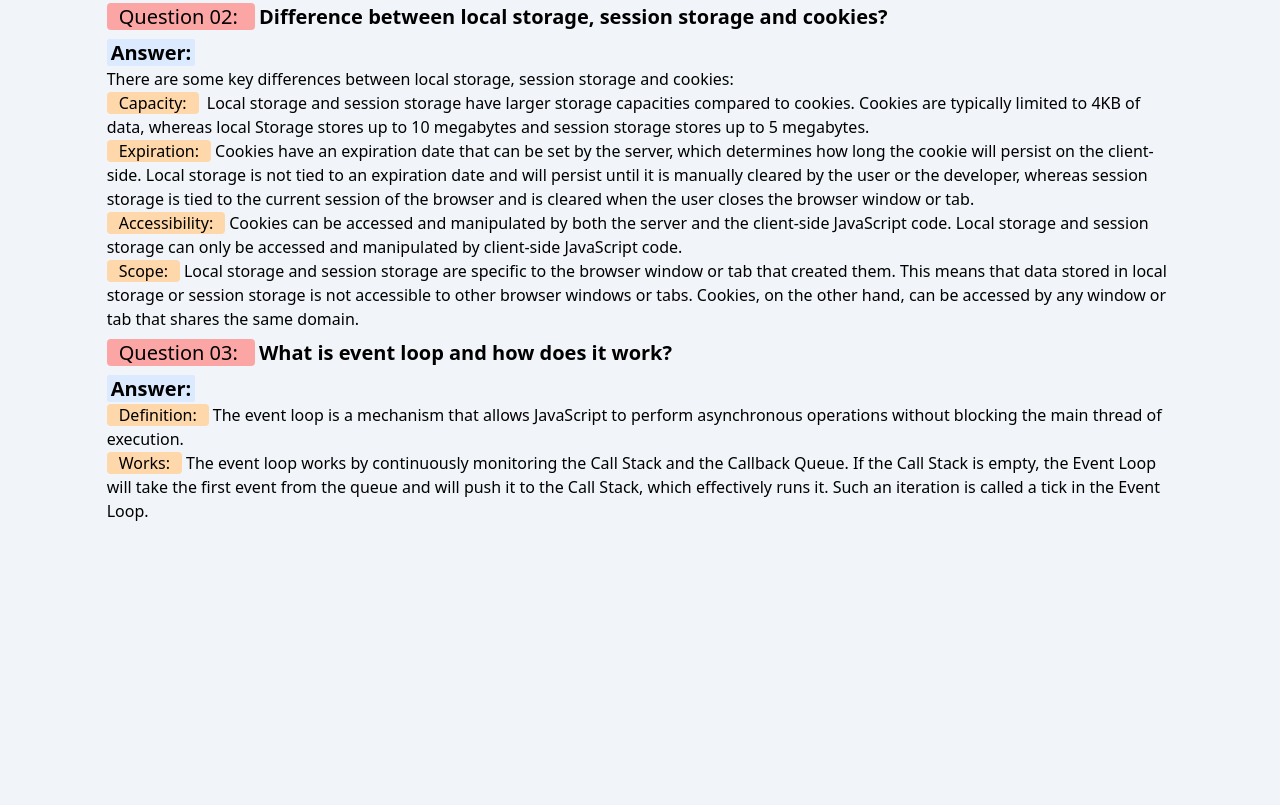
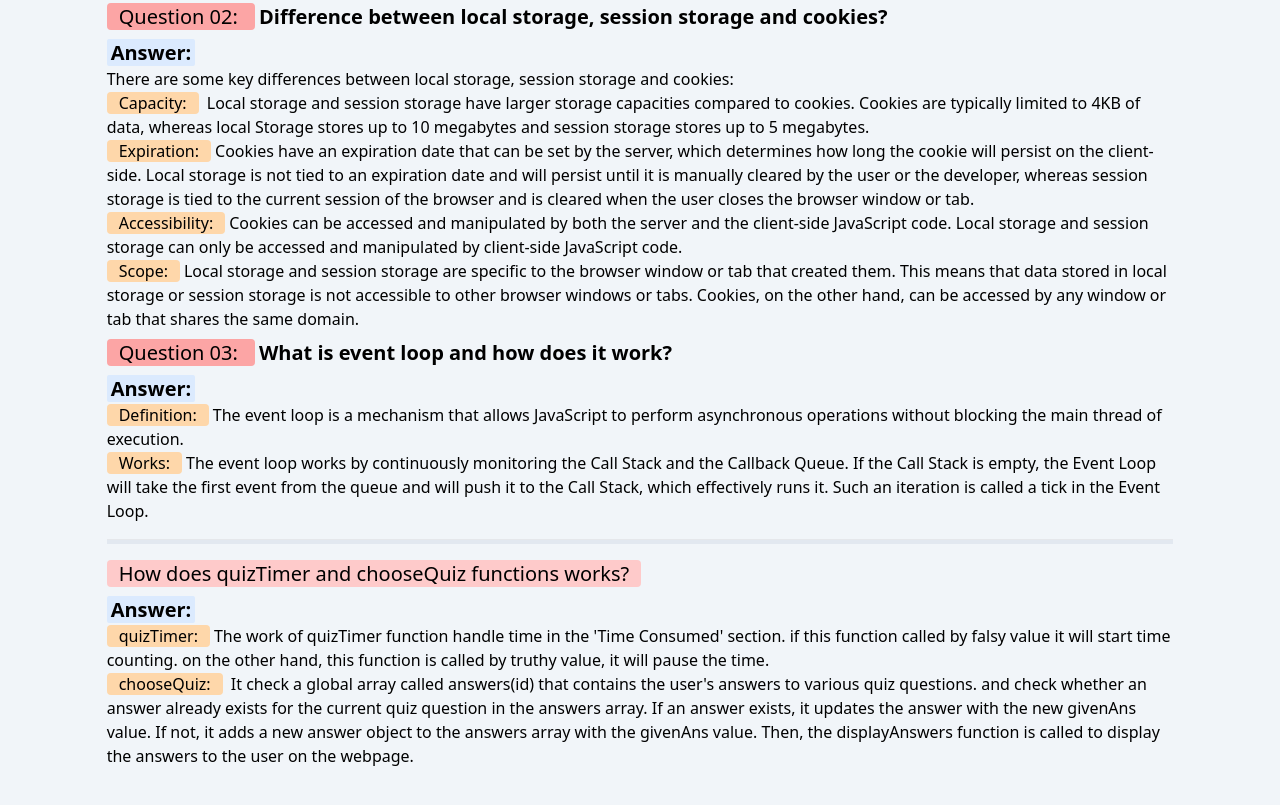
Before and after one commit to MdHasibulHasan1/assignment-07-a7-quiz-hero, a plain HTML site: page blog.html in a window 1280 px wide. Shown: the part 341-1146 px from the top of the page. Before the commit the page ends 1040 px from the top, so only its background shows below. Drawn offline with nearby package versions, Linux system fonts and the light colour scheme.

Commit message:
how does functions work section added

```diff
--- a/blog.html
+++ b/blog.html
@@ -19,6 +19,7 @@
             <span class="bg-orange-200 font-medium px-3 mr-1 rounded">Filter:</span>The filter method is used to create a new array containing all elements that pass a test implemented by the provided function. It returns a new array that contains only the elements that fulfil the condition specified in the function. If no elements satisfy the condition, an empty array is returned. The original array is not modified. <br>
             <span class="bg-orange-200 px-3 font-medium mr-1 rounded">Find:</span>The find() method returns the first element in the provided array that satisfies the provided testing function. If no values satisfy the testing function, undefined is returned.
         </div>
+
         <!-- question 02 -->
         <div>
             <h3 class="font-semibold text-xl my-2"><span class="bg-red-300 px-3 font-medium mr-1 rounded ">Question 02: </span>Difference between local storage, session storage and cookies?</h3>
@@ -32,6 +33,7 @@
                 <span class="bg-orange-200 px-3 font-medium mr-1 rounded"> Scope:</span>Local storage and session storage are specific to the browser window or tab that created them. This means that data stored in local storage or session storage is not accessible to other browser windows or tabs. Cookies, on the other hand, can be accessed by any window or tab that shares the same domain.
             </div>
         </div>
+
         <!-- question 03 -->
         <div>
             <h3 class="font-semibold text-xl my-2"><span class="bg-red-300 px-3 font-medium mr-1 rounded ">Question 03: </span>What is event loop and how does it work?</h3>
@@ -39,7 +41,15 @@
             <p><span class="bg-orange-200 px-3 font-medium mr-1 rounded">Definition:</span>The event loop is a mechanism that allows JavaScript to perform asynchronous operations without blocking the main thread of execution. <br> <span class="bg-orange-200 px-3 font-medium mr-1 rounded">Works:</span>The event loop works by continuously monitoring  the Call Stack and the Callback Queue. If the Call Stack is empty, the Event Loop will take the first event from the queue and will push it to the Call Stack, which effectively runs it. Such an iteration is called a tick in the Event Loop.
             </p>
         </div>
-
+         <!-- How does quizTimer and chooseQuiz functions works?-->
+         <hr class="pb-1 bg-slate-200 mt-4">
+        <div class="mt-4">
+            <h3 class="font-semibold text-xl my-2"><span class="bg-red-200 px-3 font-medium mr-1 rounded ">How does quizTimer and chooseQuiz functions works?</span></h3>
+            <span class="bg-blue-100 text-xl px-1 font-semibold rounded-sm">Answer:</span> <br>
+            <div>
+                <span class="bg-orange-200 px-3 font-medium mr-1 rounded">quizTimer:</span>The work of quizTimer function handle time in the 'Time Consumed' section. if this function called by falsy value it will start time counting. on the other hand, this function is called by truthy value, it will pause the time. <br><span class="bg-orange-200 px-3 font-medium mr-1 rounded">chooseQuiz:</span> It check a global array called answers(id) that contains the user's answers to various quiz questions. and check whether an answer already exists for the current quiz question in the answers array. If an answer exists, it updates the answer with the new givenAns value. If not, it adds a new answer object to the answers array with the givenAns value. Then, the displayAnswers function is called to display the answers to the user on the webpage.
+            </div>
+        </div>
     </section>
 
     <script src="./tailwind.config.js"></script>
```
